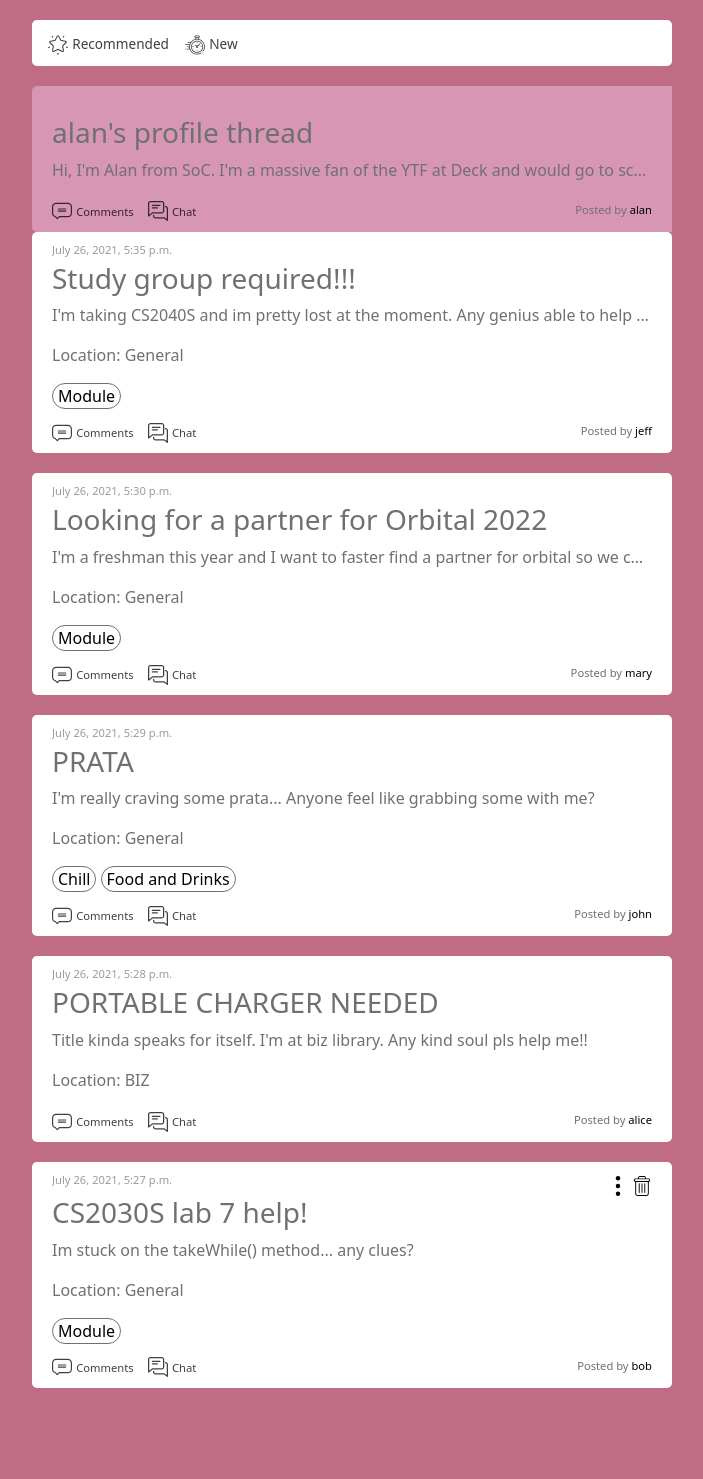
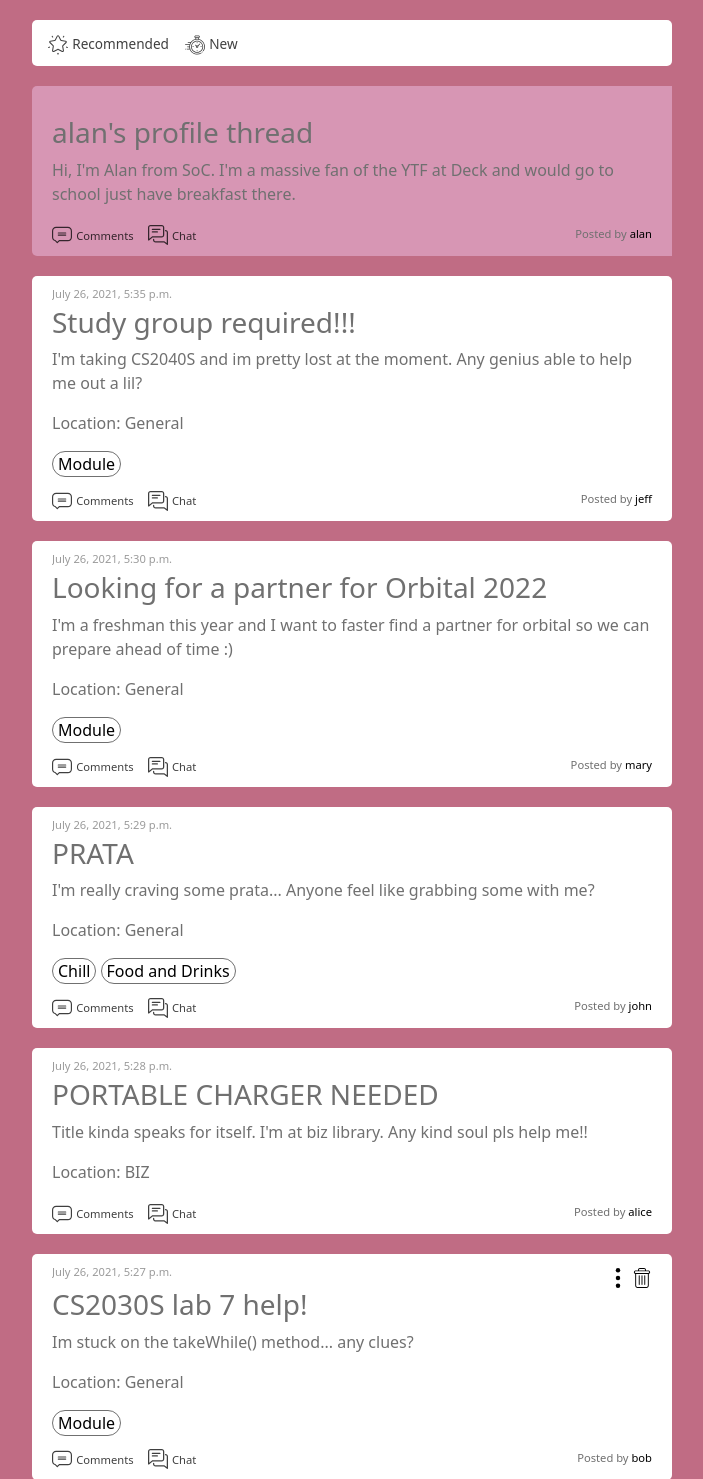
Before and after one commit to dannylty/orbital, a Django app: page / in a window 1280 px wide. Shown: the part 50-1529 px from the top of the page, without its empty margins (288-991 px from the left). Before the commit the page ends 1438 px from the top, so only its background shows below. Run offline with Django 3.2, Linux system fonts and the light colour scheme; a user stored in the database is signed in; data comes from the database, SQL or seed files in the repository; both versions use the stored data as it was after the commit; tables that the repository leaves empty hold one stand-in row (values such as "Sample post").

Commit message:
Add margin for PT and remove text wrap from threads. Database not removed

```diff
--- a/main/static/css/styles.css
+++ b/main/static/css/styles.css
@@ -355,7 +355,6 @@ body {
 
 .post-info-p {
   overflow: hidden;
-  white-space: nowrap;
   text-overflow: ellipsis;
 }
 
@@ -381,6 +380,7 @@ body {
   height: 100%;
   color: #707070;
   padding: 10px 20px;
+  margin-bottom:  20px;
 }
 
 .replyform {
```
Also changed, not shown: db.sqlite3.
